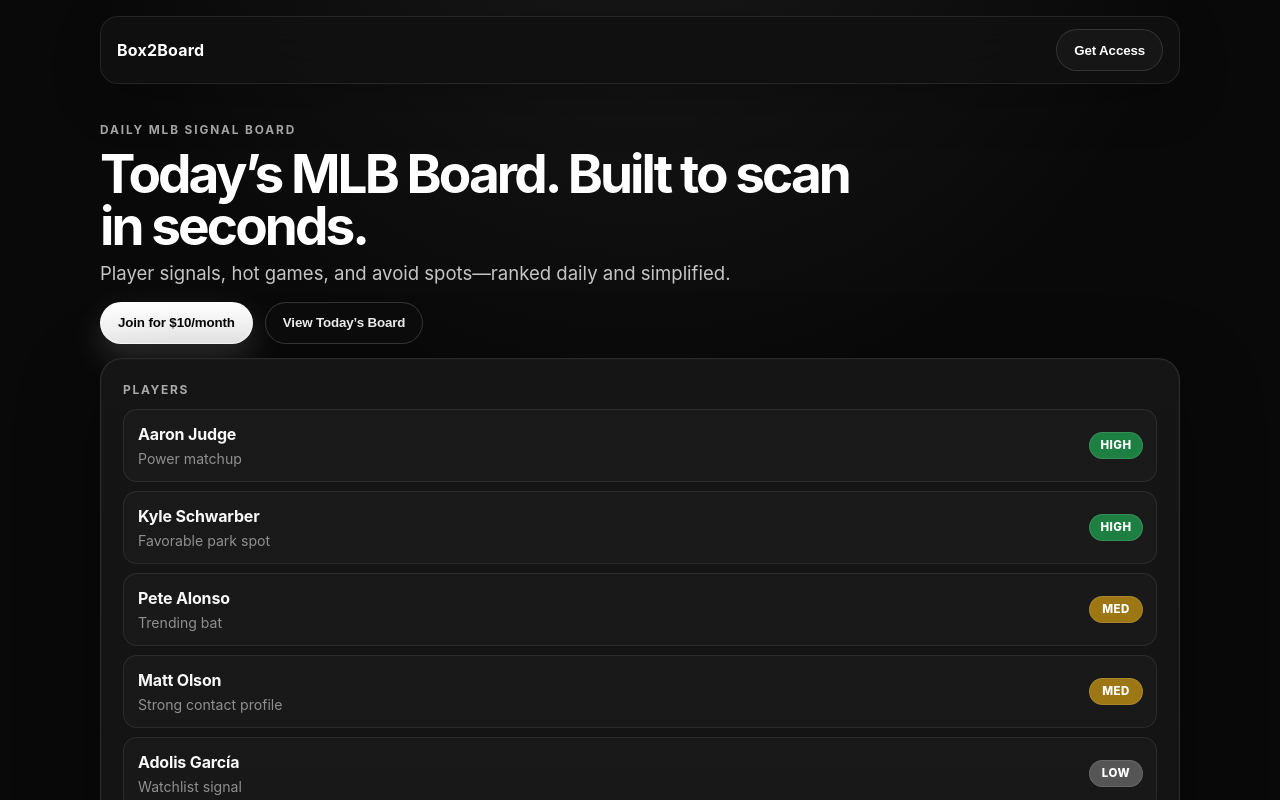
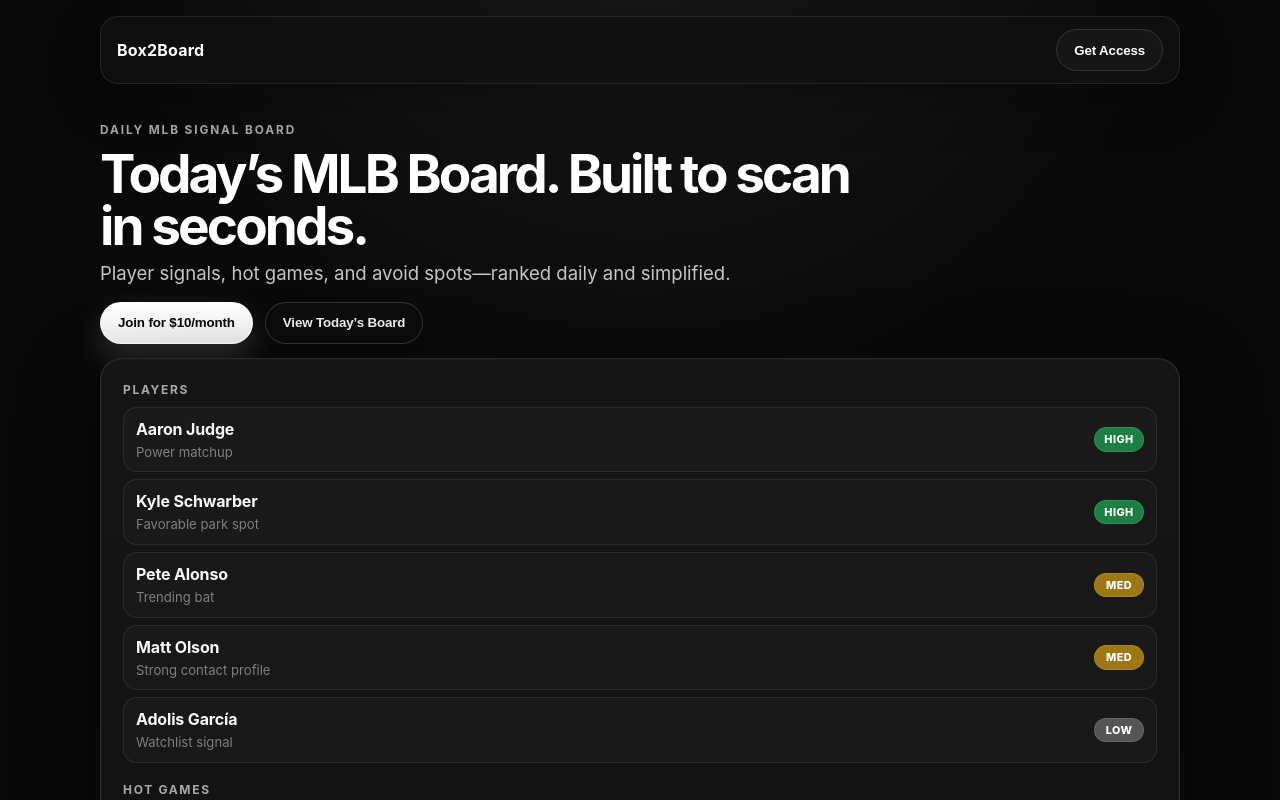
Before and after one commit to box2board/box2board-next, a Next.js app: page / in a window 1280 px wide. Shown: the top 800 px of the page. Built offline with nearby package versions, Linux system fonts and the light colour scheme.

Commit message:
Tighten homepage signal board spacing

```diff
--- a/app/globals.css
+++ b/app/globals.css
@@ -166,12 +166,12 @@
 
 .board-grid {
   display: grid;
-  gap: 20px;
+  gap: 18px;
 }
 
 .signal-section {
   display: grid;
-  gap: 10px;
+  gap: 8px;
 }
 
 .section-label {
@@ -183,7 +183,7 @@
 
 .signal-list {
   display: grid;
-  gap: 9px;
+  gap: 7px;
 }
 
 .signal-row {
@@ -193,7 +193,7 @@
   gap: 16px;
   border: 1px solid rgba(255, 255, 255, 0.08);
   border-radius: 14px;
-  padding: 12px 13px 12px 14px;
+  padding: 9px 12px;
   background: rgba(255, 255, 255, 0.025);
   transition:
     transform 160ms ease,
@@ -217,23 +217,30 @@
   color: #f8f8f8;
   font-weight: 700;
   letter-spacing: -0.01em;
+  overflow: hidden;
+  text-overflow: ellipsis;
+  white-space: nowrap;
 }
 
 .signal-note {
-  color: #8f8f8f;
-  font-size: 0.88rem;
+  color: #7f7f7f;
+  font-size: 0.82rem;
+  overflow: hidden;
+  text-overflow: ellipsis;
+  white-space: nowrap;
 }
 
 .pill {
   flex: 0 0 auto;
-  min-width: 54px;
+  min-width: 50px;
   border-radius: 999px;
-  padding: 5px 10px;
+  padding: 4px 8px;
   color: #fff;
-  font-size: 0.72rem;
+  font-size: 0.68rem;
   font-weight: 800;
   letter-spacing: 0.04em;
   text-align: center;
+  white-space: nowrap;
   box-shadow: inset 0 0 0 1px rgba(255, 255, 255, 0.11);
 }
 
```
